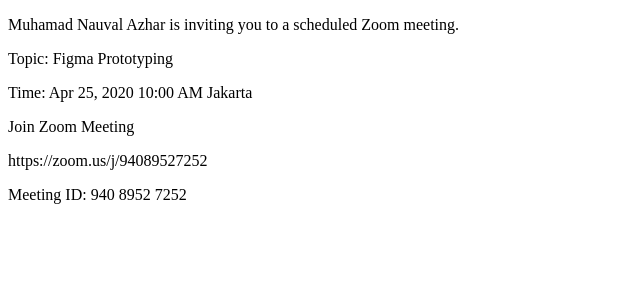
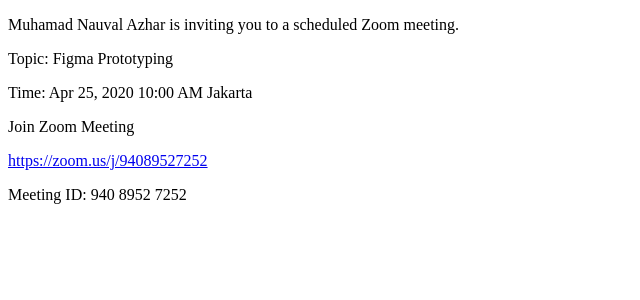
Before and after one commit to nauvalazhar/nauv.al, a Next.js app: page /config in a window 1280 px wide. Shown: the top 300 px of the page, without its empty margins (0-640 px from the left). Built offline with nearby package versions, Linux system fonts and the light colour scheme.

Commit message:
update config

```diff
--- a/pages/config.js
+++ b/pages/config.js
@@ -7,7 +7,7 @@ export default () => {
 			<p>Time: Apr 25, 2020 10:00 AM Jakarta</p>
 
 			<p>Join Zoom Meeting</p>
-			<p>https://zoom.us/j/94089527252</p>
+			<p><a href="https://zoom.us/j/94089527252">https://zoom.us/j/94089527252</a></p>
 
 			<p>Meeting ID: 940 8952 7252</p>
 		</div>
```
